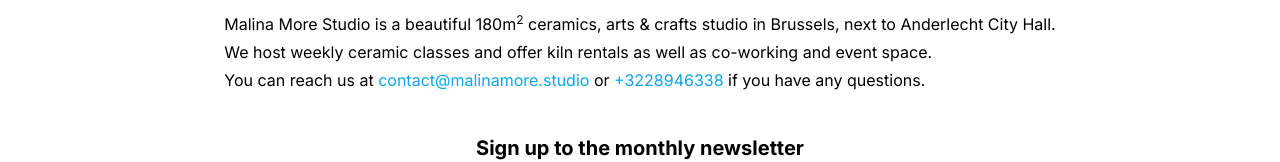
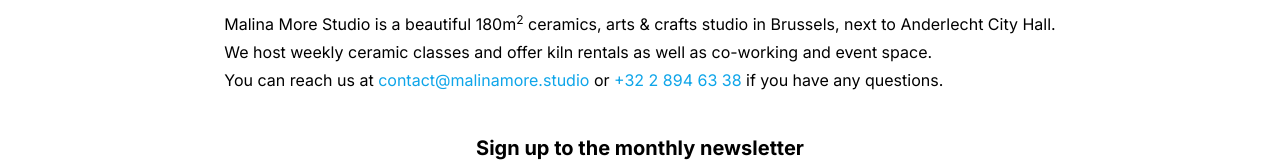
Before and after one commit to jleclanche/malinamore.studio, a Next.js app: page / in a window 1280 px wide. Shown: the part 254-416 px from the top of the page. Built offline with nearby package versions, Linux system fonts and the light colour scheme.

Commit message:
Fix TelLink

```diff
--- a/app/components/TelLink.tsx
+++ b/app/components/TelLink.tsx
@@ -5,8 +5,8 @@ export const TelLink: React.FC<{
 	className?: string;
 	children?: React.ReactNode | React.ReactNode[];
 }> = ({ phoneNumber, className, children }) => (
-	<ExternalLink href={`tel:${phoneNumber}`} className={className}>
-		{children || phoneNumber.replaceAll(" ", "")}
+	<ExternalLink href={`tel:${phoneNumber.replaceAll(" ", "")}`} className={className}>
+		{children || phoneNumber}
 	</ExternalLink>
 );
 
```
